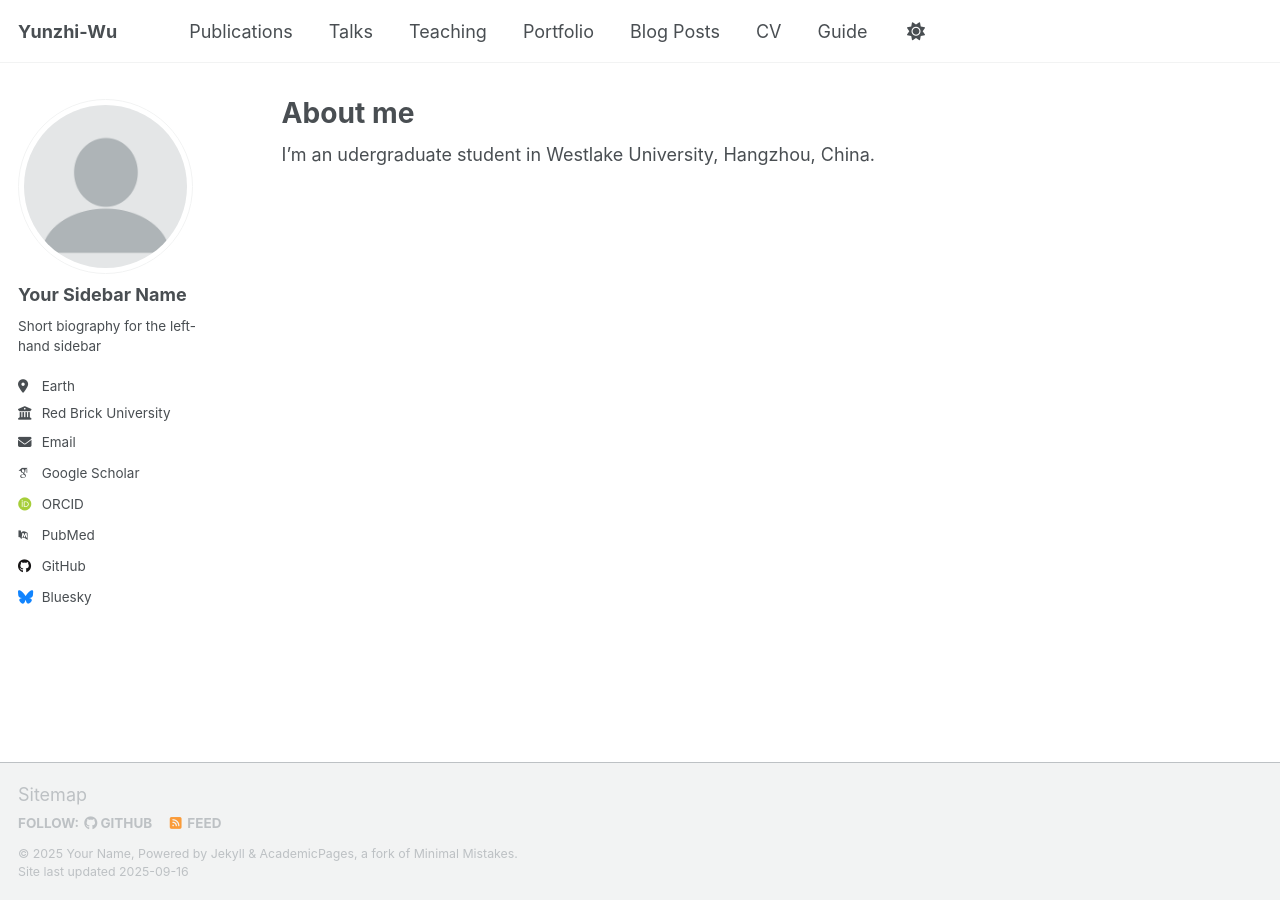
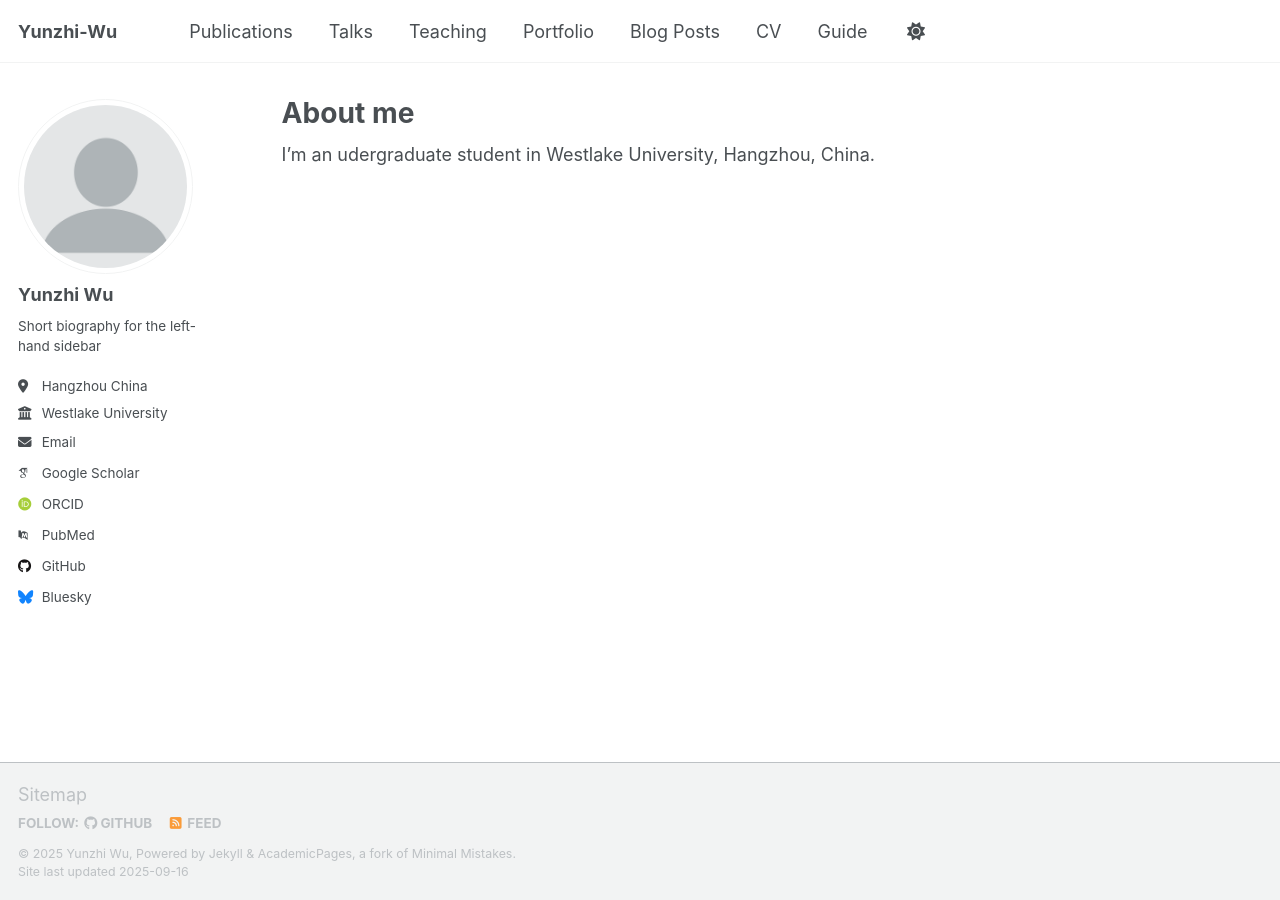
Before and after one commit to pigwu/pigwu.github.io, a Jekyll site: the page built from _pages/about.md, in a window 1280 px wide. Built offline with Jekyll 4.4.1, drawn with Linux system fonts in a browser that asks for light colours; some web fonts are replaced; a script that is not in the unit is left out.

Commit message:
Update _config.yml

```diff
--- a/_config.yml
+++ b/_config.yml
@@ -11,7 +11,7 @@ locale                   : "en-US"
 site_theme               : "default" # Currently available options are "default", "air"
 title                    : "Yunzhi-Wu"
 #title_separator          : "-"
-name                     : &name "Your Name"
+name                     : &name "Yunzhi Wu"
 description              : &description "Your Name's academic portfolio"   # Update this with a general description of your site, this is the default if not overridden by a page
 url                      : https://academicpages.github.io # The base hostname & protocol for your site e.g. "https://[your GitHub username].github.io",
                                                            # or if you already have some other page hosted on Github then use "https://[your GitHub username].github.io/[Your Repo Name]"
@@ -24,13 +24,13 @@ repository               : "academicpages/academicpages.github.io"
 author:
   # Biographic information
   avatar           : "profile.png"
-  name             : "Your Sidebar Name"
-  pronouns         : # example: "she/her"
+  name             : "Yunzhi Wu"
+  #pronouns         : # example: "she/her"
   bio              : "Short biography for the left-hand sidebar"
-  location         : "Earth"
-  employer         : "Red Brick University"
+  location         : "Hangzhou China"
+  employer         : "Westlake University"
   uri              : # URL
-  email            : "none@example.org"
+  email            : "wuyuzhi@westlake.edu.cn"
 
   # Academic websites
   academia         : # URL
```
